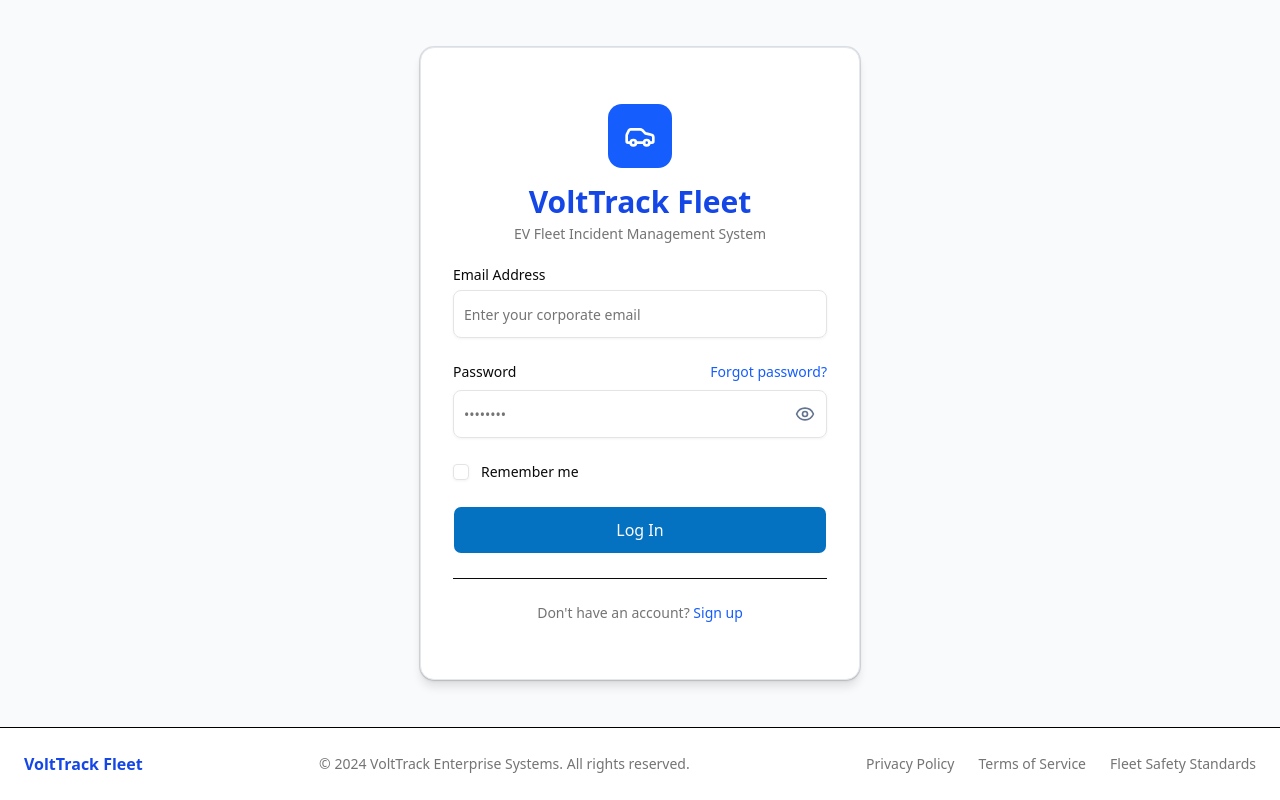
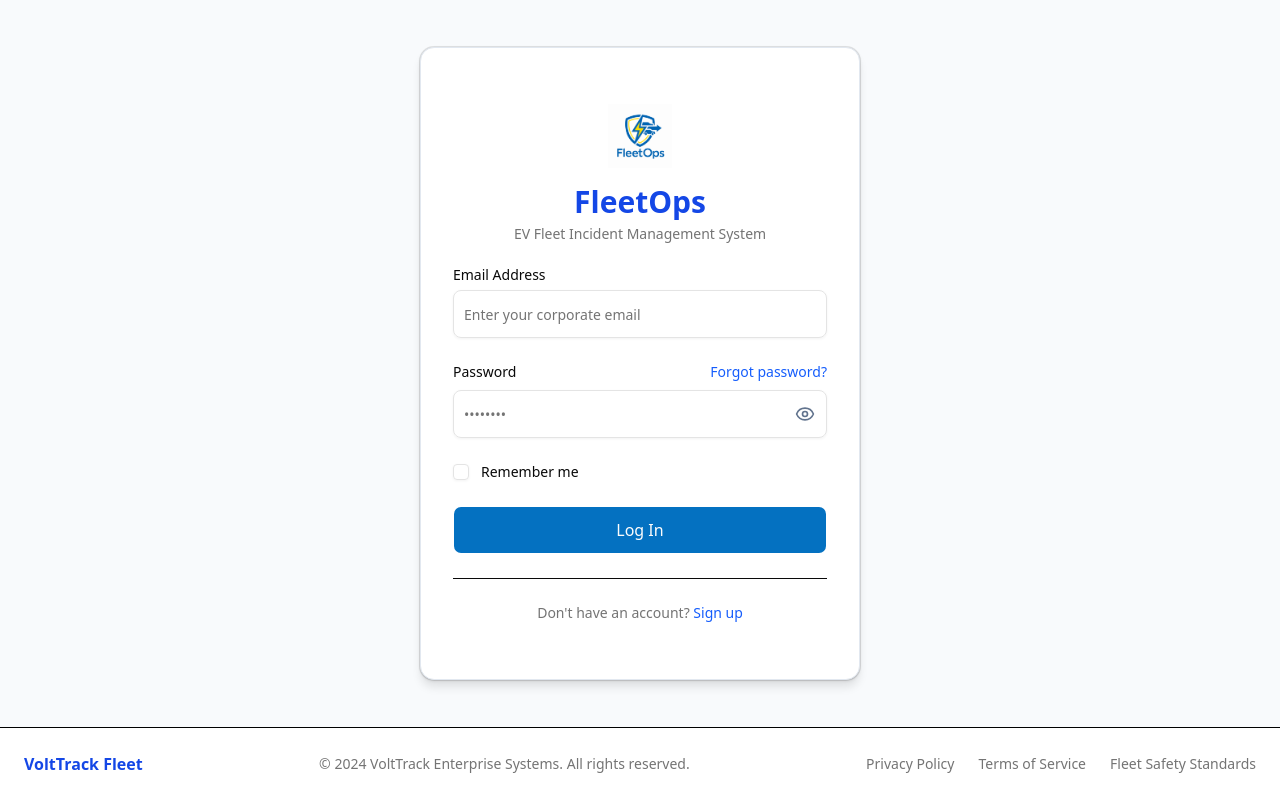
Before and after one commit to Visalini-TYN/EV-Fleet-Incident-Management, a React (Vite) app in the folder frontend/: page /login in a window 1280 px wide. Built offline with nearby package versions, Linux system fonts and the light colour scheme; no server answers.

Commit message:
Refactor code structure for improved readability and maintainability

```diff
--- a/frontend/index.html
+++ b/frontend/index.html
@@ -1,13 +1,16 @@
 <!doctype html>
 <html lang="en">
+
 <head>
   <meta charset="UTF-8" />
-    <link rel="icon" type="image/svg+xml" href="/favicon.svg" />
+  <link rel="icon" type="image/svg+xml" href="/Fleetops.png" />
   <meta name="viewport" content="width=device-width, initial-scale=1.0" />
-    <title>frontend</title>
+  <title>FleetOps</title>
 </head>
+
 <body>
   <div id="root"></div>
   <script type="module" src="/src/main.tsx"></script>
 </body>
+
 </html>
--- a/frontend/src/features/auth/pages/LoginPage.tsx
+++ b/frontend/src/features/auth/pages/LoginPage.tsx
@@ -100,11 +100,11 @@ const Login = () => {
             <div className="px-8 pt-8 pb-6 flex flex-col items-center text-center">
 
               <div className="mb-4 flex items-center justify-center w-16 h-16 rounded-xl bg-blue-600 text-white">
-                <Car size={32} />
+              <img src="/Fleetops.png" alt="FleetOps Logo" />
               </div>
 
               <h1 className="text-3xl font-bold text-blue-700 mb-1">
-                VoltTrack Fleet
+               FleetOps
               </h1>
 
               <p className="text-sm text-muted-foreground">
--- a/frontend/src/features/auth/pages/SignupPage.tsx
+++ b/frontend/src/features/auth/pages/SignupPage.tsx
@@ -139,7 +139,7 @@ const Signup = () => {
               </div>
 
               <h1 className="text-3xl font-bold text-blue-700">
-                EV Fleet Incident Management
+               FleetOps EV Fleet Incident Management
               </h1>
 
               <p className="text-muted-foreground mt-2">
```
Also changed, not shown: frontend/public/Fleetops.png (added). Lines whose indentation alone changed are shown as unchanged.
